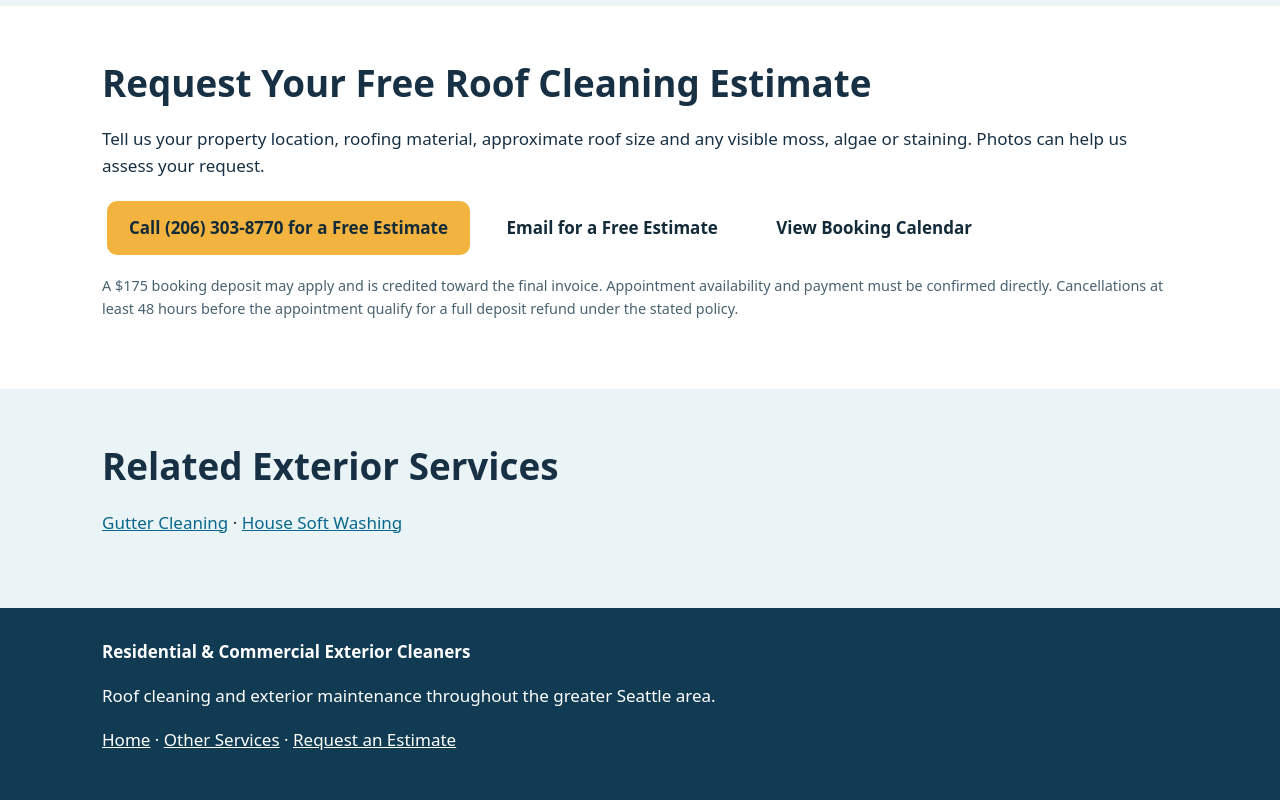
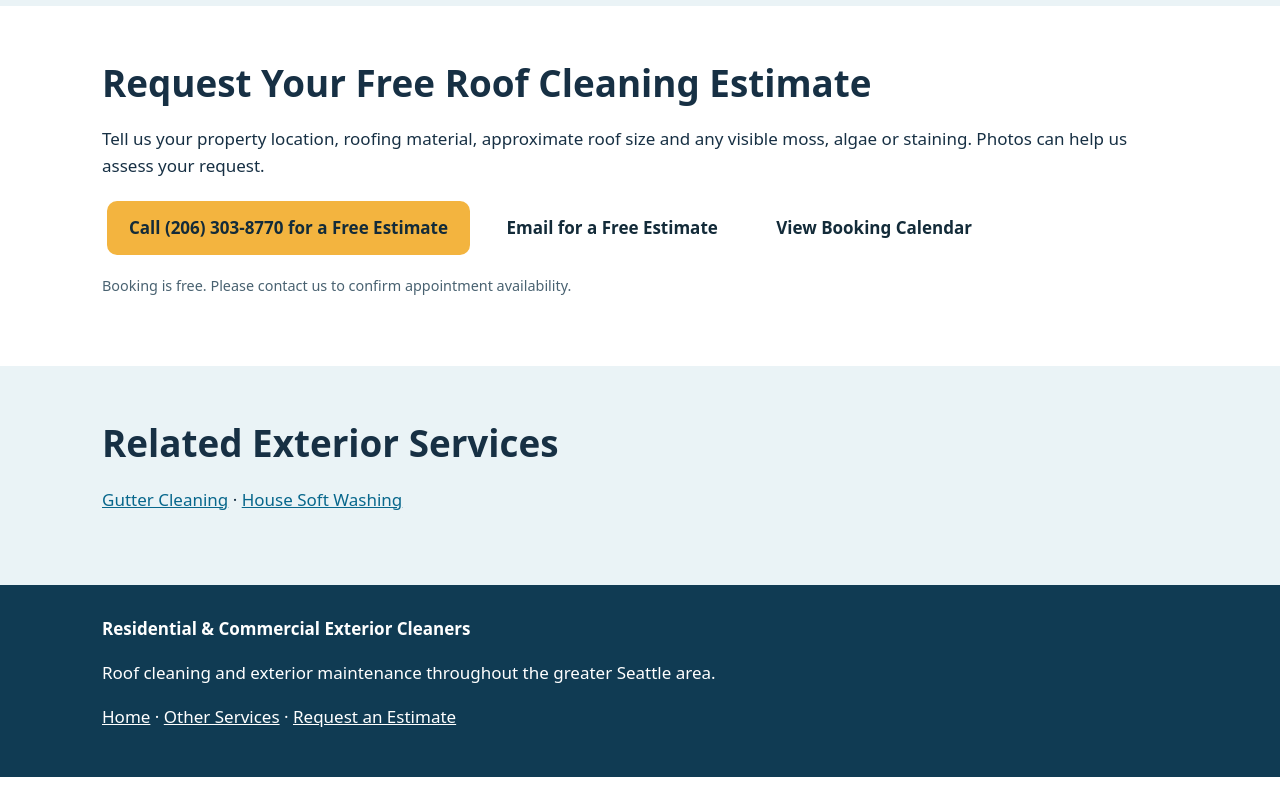
Before and after one commit to malcolmsprohandymanllc-source/residentialcommercialexteriorcleaners.com, a plain HTML site: page services/roof-cleaning.html in a window 1280 px wide. Shown: the part 2119-2919 px from the top of the page. After the commit the page ends 2896 px from the top, so only its background shows below. Drawn offline with Linux system fonts and the light colour scheme.

Commit message:
Remove the booking deposit from services/roof-cleaning.html

```diff
--- a/services/roof-cleaning.html
+++ b/services/roof-cleaning.html
@@ -64,7 +64,7 @@
 <a class="btn" href="tel:+12063038770">Call (206) 303-8770 for a Free Estimate</a>
 <a class="btn secondary" href="mailto:matt@residentialcommercialexteriorcleaners.com?subject=Roof%20Cleaning%20Estimate">Email for a Free Estimate</a>
 <a class="btn secondary" href="https://calendar.app.google/ALPbAjFEjYgFYLGk9" rel="noopener noreferrer">View Booking Calendar</a>
-<p class="note">A $175 booking deposit may apply and is credited toward the final invoice. Appointment availability and payment must be confirmed directly. Cancellations at least 48 hours before the appointment qualify for a full deposit refund under the stated policy.</p>
+<p class="note">Booking is free. Please contact us to confirm appointment availability.</p>
 </div></section>
 <section class="section light"><div class="wrap"><h2>Related Exterior Services</h2><p><a href="/services/gutter-cleaning.html">Gutter Cleaning</a> · <a href="/services/house-soft-washing.html">House Soft Washing</a></p></div></section>
 </main>
```
